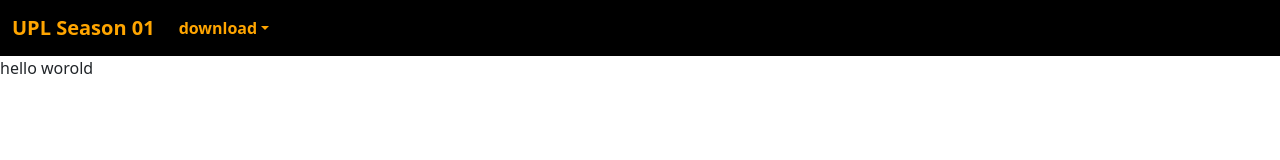
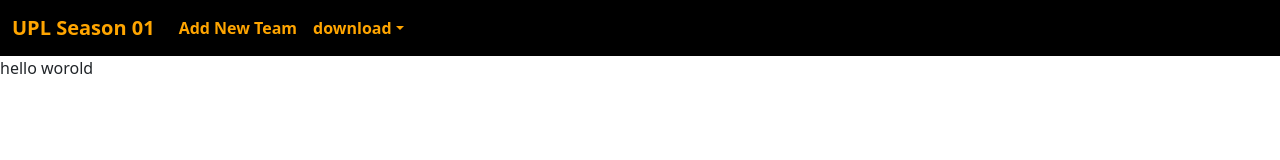
Before and after one commit to hubofayush/uplau, a React (Vite) app: page /addNewTeam in a window 1280 px wide. Shown: the top 160 px of the page. Built offline with nearby package versions, Linux system fonts and the light colour scheme.

Commit message:
adujust the size of add new team link

```diff
--- a/src/Components/Navbar.jsx
+++ b/src/Components/Navbar.jsx
@@ -1,13 +1,19 @@
 import React from "react";
+import { Link } from "react-router-dom";
 
 function Navbar(props) {
   return (
     <>
       <nav className="navbar navbar-expand-lg bg-black">
         <div className="container-fluid">
-          <a className="navbar-brand fw-bold" style={{ color: "orange" }}>
+          <Link
+            className="navbar-brand fw-bold"
+            to="/"
+            style={{ color: "orange" }}
+          >
             UPL Season 01
-          </a>
+          </Link>
+
           <button
             className="navbar-toggler"
             type="button"
@@ -20,9 +26,17 @@ function Navbar(props) {
             <span className="navbar-toggler-icon"></span>
           </button>
           <div className="collapse navbar-collapse" id="navbarNavDropdown">
-            <ul className="navbar-nav">
-              <li className="nav-item dropdown">
-                <a
+            <ul className="navbar-nav ">
+              <Link
+                className="nav-link fw-bold mr-5"
+                to="/AddNewTeam"
+                role="button"
+                style={{ color: "orange" }}
+              >
+                Add New Team
+              </Link>
+              <li className="nav-item dropdown ">
+                <Link
                   className="nav-link dropdown-toggle fw-bold"
                   href="#"
                   role="button"
@@ -31,7 +45,7 @@ function Navbar(props) {
                   style={{ color: "orange" }}
                 >
                   download
-                </a>
+                </Link>
                 <ul className="dropdown-menu" key={props.soldPlayers}>
                   <li>
                     <button
```
